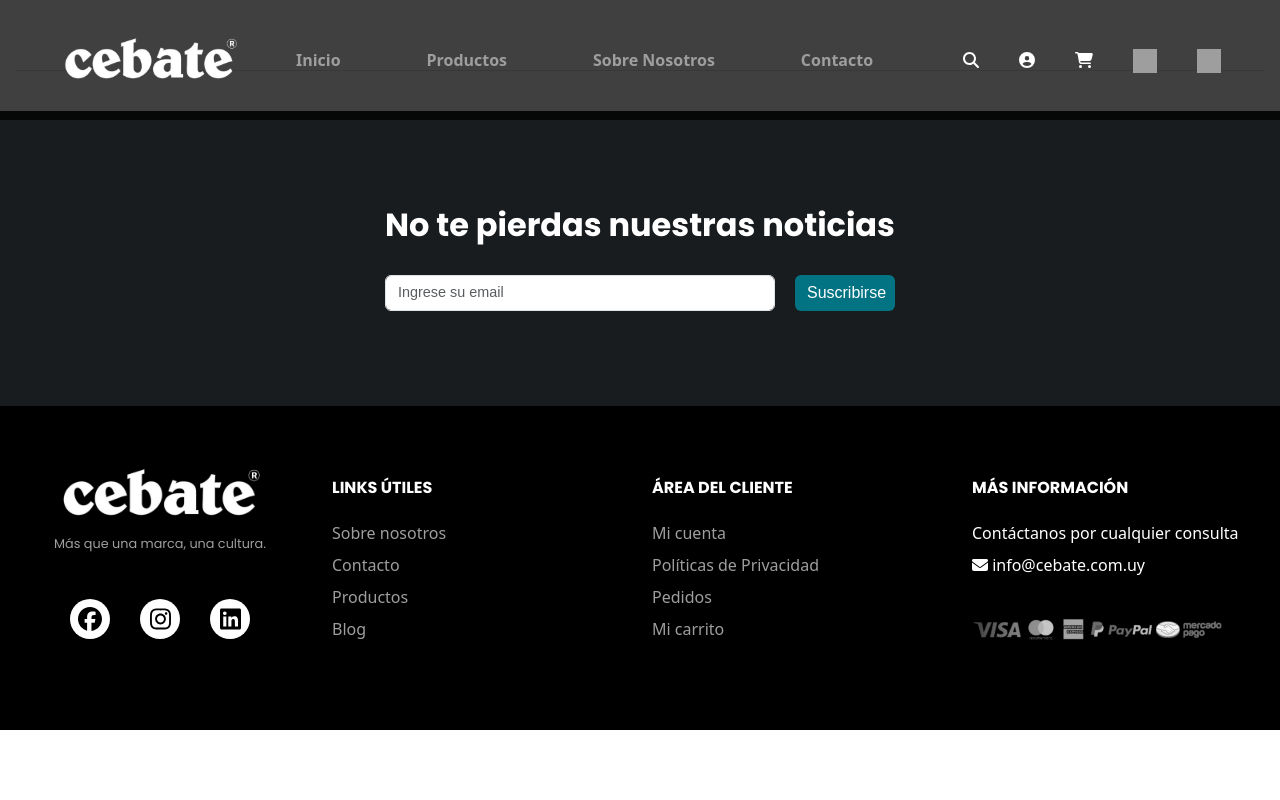
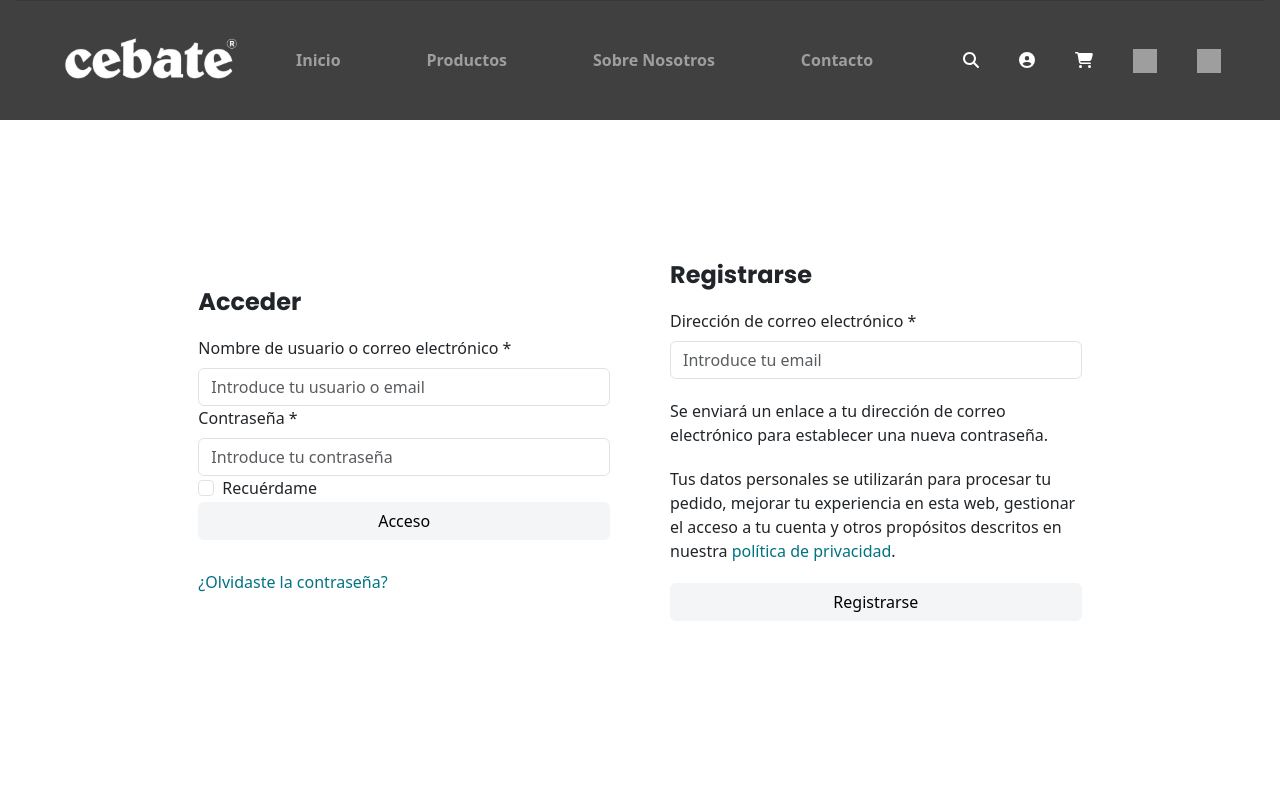
Before and after one commit to martinsantanab/Cebate_Proyect, a React (Vite) app: page /Login in a window 1280 px wide. Shown: the top 800 px of the page. Built offline with nearby package versions, Linux system fonts and the light colour scheme; grey boxes are pictures that could not be loaded.

Commit message:
Login incomplete

```diff
--- a/src/App.css
+++ b/src/App.css
@@ -321,11 +321,12 @@
   font-size: 3rem;
   font-weight: bold;
   font-family: "Poppins";
+  margin-bottom: 50px;
 }
 
 .text-container p {
   font-size: 1.25rem;
-  margin-bottom: 20px;
+  margin-bottom: 50px;
 }
 
 .image-container {
@@ -1304,8 +1305,67 @@ input[type="text"] {
   margin-bottom: 5px;
 }
 
-
-
+/*LOGIN CSS*/
+.login-container {
+  padding: 40px;
+  font-family: system-ui, -apple-system, BlinkMacSystemFont, 'Segoe UI', Roboto, Oxygen, Ubuntu, Cantarell, 'Open Sans', 'Helvetica Neue', sans-serif;
+}
+
+.login-section, .register-section {
+  padding: 20px;
+  margin: 10px;
+  background-color: white;
+}
+
+.login-section h2, .register-section h2 {
+  font-size: 1.5rem;
+  font-family: "Poppins";
+  font-weight: bold;
+  margin-bottom: 20px;
+}
+
+.login-section .form-group, .register-section .form-group {
+  margin-bottom: 15px;
+}
+
+.login-section .forgot-password {
+  display: block;
+  margin-top: 10px;
+  color: #017382;
+  text-decoration: none;
+  margin-top: 30px;
+}
+
+.login-section .forgot-password:hover {
+  text-decoration: underline;
+}
+
+.register-section p {
+  margin: 20px 0;
+}
+
+.register-section a {
+  color: #017382;
+  text-decoration: none;
+}
+
+.register-section a:hover {
+  text-decoration: underline;
+}
+
+.bi-eye {
+  position: absolute;
+  right: 10px;
+  top: 50%;
+  transform: translateY(-50%);
+  cursor: pointer;
+}
+
+@media (max-width: 768px) {
+  .login-section, .register-section {
+    margin: 10px 0;
+  }
+}
 
 
 /* FOOTER CSS: */
--- a/src/App.jsx
+++ b/src/App.jsx
@@ -6,6 +6,7 @@ import Navbar from "./components/Navbar";
 import Footer from "./components/Footer";
 import Products from "./pages/Products";
 import Carrito from "./pages/Carrito";
+import Login from "./pages/Login";
 import "./App.css";
 
 function App() {
@@ -19,6 +20,7 @@ function App() {
         <Route path="/Contacto" element={<Contact />} />
         <Route path="/Productos" element={<Products />} />
         <Route path="/Carrito" element={<Carrito />} />
+        <Route path="Login" element={<Login/>} />
       </Routes>
       <Footer />
     </Router>
--- /dev/null
+++ b/src/pages/Login.jsx
@@ -0,0 +1,54 @@
+import { Container, Row, Col, Form, Button } from 'react-bootstrap';
+import '../App.css';
+
+
+export default function Login () {
+  return (
+    <Container className="login-container">
+    <Row className="justify-content-center align-items-center vh-100">
+      <Col md={5} className="login-section">
+        <h2>Acceder</h2>
+        <Form>
+          <Form.Group controlId="formBasicEmail">
+            <Form.Label>Nombre de usuario o correo electrónico *</Form.Label>
+            <Form.Control type="email" placeholder="Introduce tu usuario o email" />
+          </Form.Group>
+
+          <Form.Group controlId="formBasicPassword">
+            <Form.Label>Contraseña *</Form.Label>
+            <Form.Control type="password" placeholder="Introduce tu contraseña" />
+            <i className="bi bi-eye"></i>
+          </Form.Group>
+
+          <Form.Group controlId="formBasicCheckbox">
+            <Form.Check type="checkbox" label="Recuérdame" />
+          </Form.Group>
+
+          <Button variant="primary" type="submit" className="w-100">
+            Acceso
+          </Button>
+        </Form>
+        <a href="#" className="forgot-password">¿Olvidaste la contraseña?</a>
+      </Col>
+
+      <Col md={5} className="register-section">
+        <h2>Registrarse</h2>
+        <Form>
+          <Form.Group controlId="formRegisterEmail">
+            <Form.Label>Dirección de correo electrónico *</Form.Label>
+            <Form.Control type="email" placeholder="Introduce tu email" />
+          </Form.Group>
+
+          <p>Se enviará un enlace a tu dirección de correo electrónico para establecer una nueva contraseña.</p>
+          <p>Tus datos personales se utilizarán para procesar tu pedido, mejorar tu experiencia en esta web, gestionar el acceso a tu cuenta y otros propósitos descritos en nuestra <a href="#">política de privacidad</a>.</p>
+
+          <Button variant="primary" type="submit" className="w-100">
+            Registrarse
+          </Button>
+        </Form>
+      </Col>
+    </Row>
+  </Container>
+
+  );
+}
```
